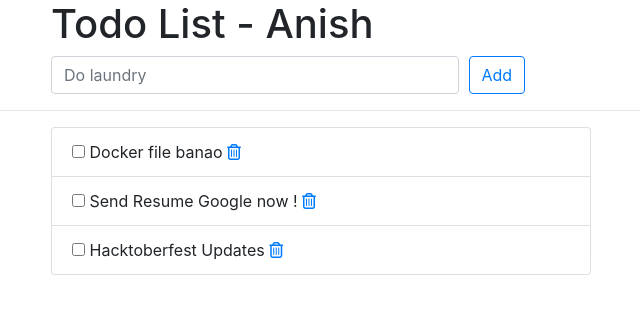
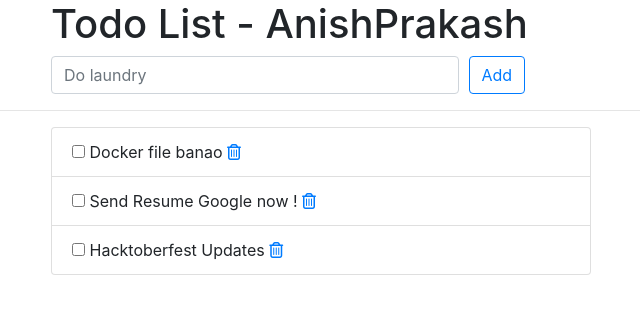
Before and after one commit to ap1305/PythonLearning, a Django app: page /todos/ in a window 1280 px wide. Shown: the top 314 px of the page, without its empty margins (224-864 px from the left). Run offline with Django 3.2, Linux system fonts and the light colour scheme; data comes from the database, SQL or seed files in the repository; some libraries are stand-ins or nearby versions.

Commit message:
Update index.html_ change 4 March 6

```diff
--- a/pythonProject/python-jenkins-argocd-k8s/todos/templates/todos/index.html
+++ b/pythonProject/python-jenkins-argocd-k8s/todos/templates/todos/index.html
@@ -12,7 +12,7 @@
     <div class="offset-md-2 col-lg-9">
       <div class="page-header">
         <h1>
-          Todo List - Anish
+          Todo List - AnishPrakash
         </h1>
       </div>
     </div>
```
